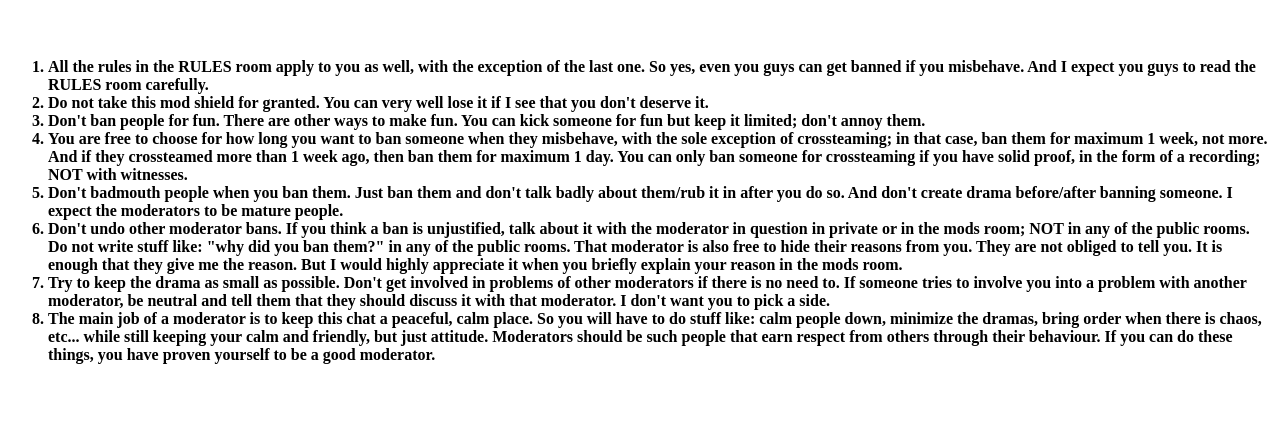
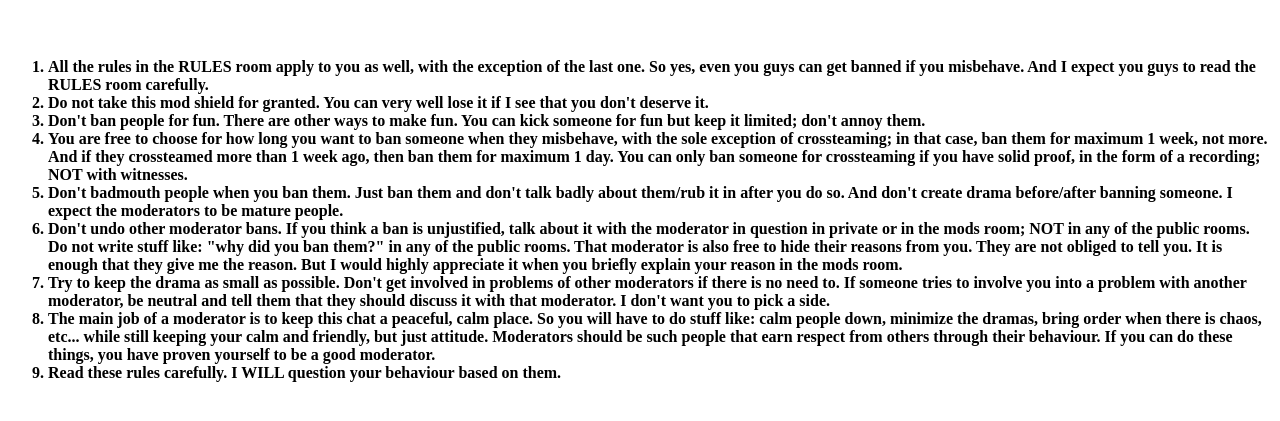
Before and after one commit to Hiro-Codee/naam-mods, a plain HTML site: page rules.html in a window 1280 px wide. Shown: the part 61-482 px from the top of the page. Drawn offline with Linux system fonts and the light colour scheme.

Commit message:
Update rules.html
Added another rule

```diff
--- a/rules.html
+++ b/rules.html
@@ -16,6 +16,7 @@
   <li>Don't undo other moderator bans. If you think a ban is unjustified, talk about it with the moderator in question in private or in the mods room; NOT in any of the public rooms. Do not write stuff like: "why did you ban them?" in any of the public rooms. That moderator is also free to hide their reasons from you. They are not obliged to tell you. It is enough that they give me the reason. But I would highly appreciate it when you briefly explain your reason in the mods room.</li>
   <li>Try to keep the drama as small as possible. Don't get involved in problems of other moderators if there is no need to. If someone tries to involve you into a problem with another moderator, be neutral and tell them that they should discuss it with that moderator. I don't want you to pick a side.</li>
   <li>The main job of a moderator is to keep this chat a peaceful, calm place. So you will have to do stuff like: calm people down, minimize the dramas, bring order when there is chaos, etc... while still keeping your calm and friendly, but just attitude. Moderators should be such people that earn respect from others through their behaviour. If you can do these things, you have proven yourself to be a good moderator.</li>
+  <li>Read these rules carefully. I WILL question your behaviour based on them.</li>
   </ol>
   </h4>
 </body>
```
